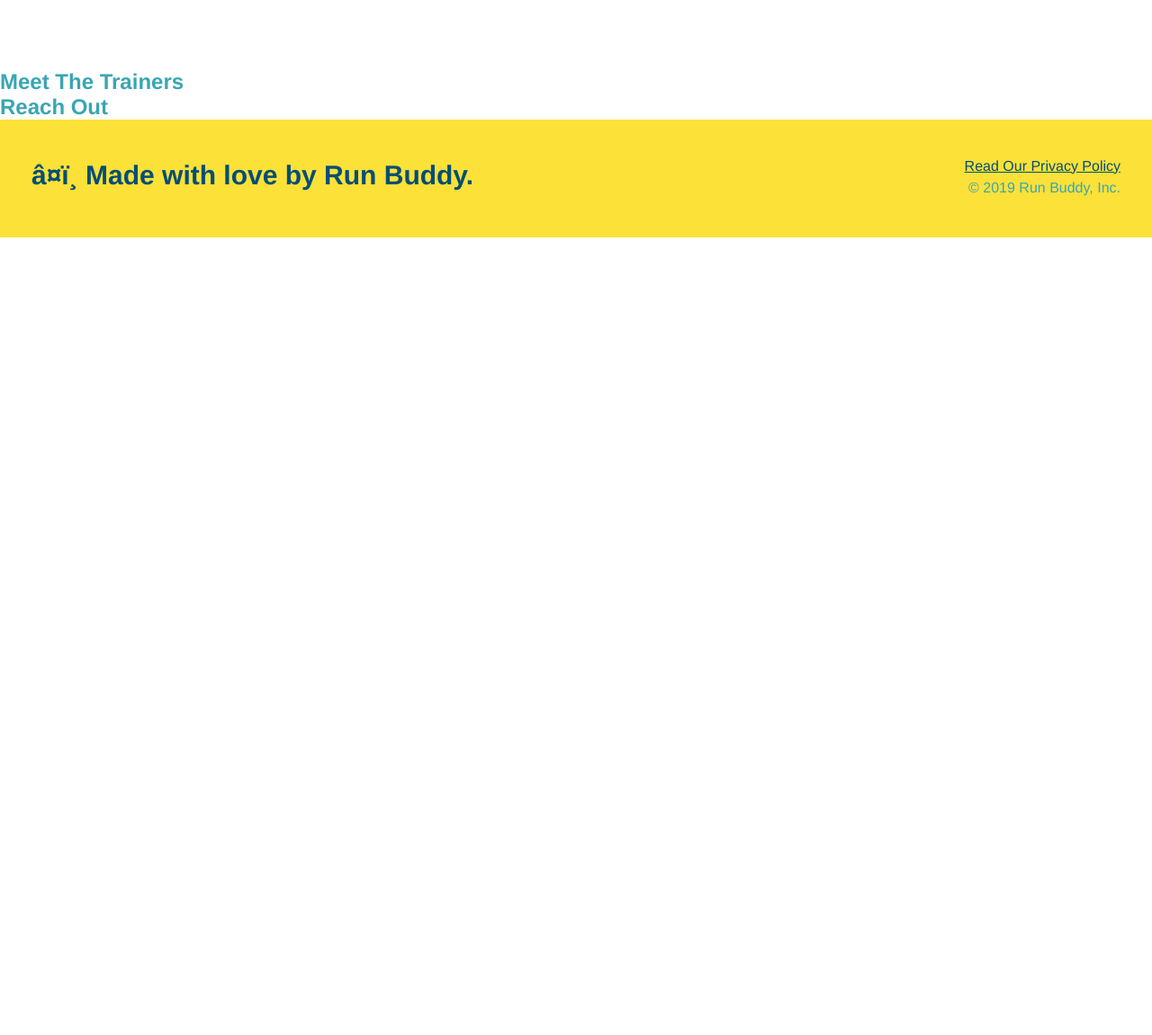
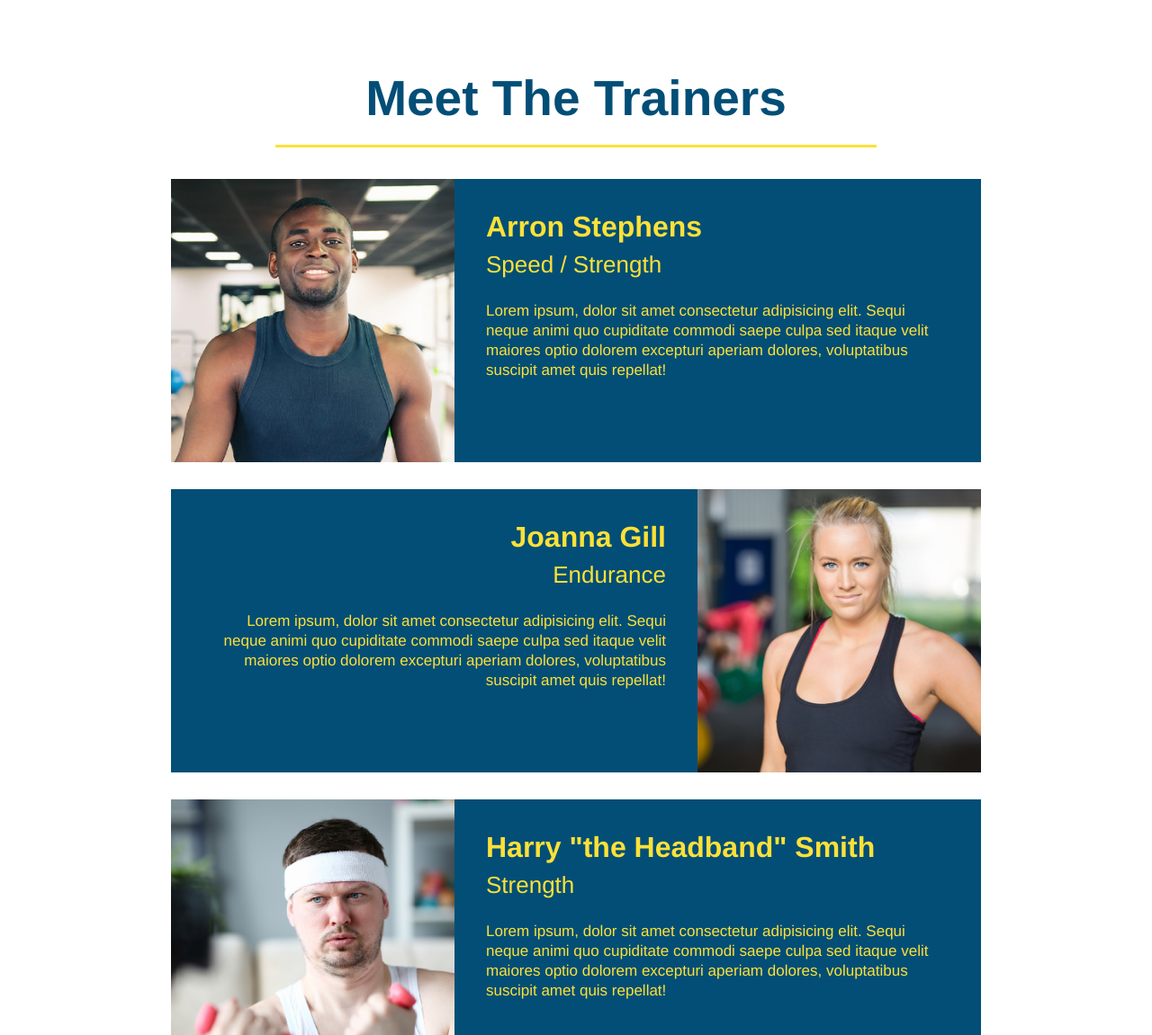
Before and after one commit to munozgit85/run-buddy, a plain HTML site: page index.html in a window 1280 px wide. Shown: the part 2480-3631 px from the top of the page at 90% size. Before the commit the page ends 2744 px from the top, so only its background shows below. Drawn offline with Linux system fonts and the light colour scheme; files whose address does not match are found by name.

Commit message:
meet the trainers section

```diff
--- a/assets/css/style.css
+++ b/assets/css/style.css
@@ -141,9 +141,11 @@ footer a {
   display: inline-block;
   border-bottom: 3px solid;
 }
+
 .primary-border {
   border-color: #fce138;
 }
+
 .secondary-border {
   border-color: #39a6b2;
 }
@@ -169,3 +171,46 @@ footer a {
 .steps span {
   font-size: 38px;
 }
+.trainers {
+  text-align: center;
+}
+.trainer {
+  width: 900px;
+  margin: 0 auto 30px auto;
+  background: #024e76;
+  color: #fce138;
+  overflow: auto
+}
+.trainer img {
+  width: 35%;
+  float: left;
+}
+
+.trainer-bio {
+  padding: 35px;
+  float: left;
+  width: 65%;
+}
+.text-left {
+  text-align: left;
+}
+
+.text-right {
+  text-align: right;
+}
+
+.trainer-bio h3 {
+  font-size: 32px;
+  margin-bottom: 8px;
+}
+
+.trainer-bio h4 {
+  font-weight: lighter;
+  font-size: 26px;
+  margin-bottom: 25px;
+}
+
+.trainer-bio p {
+  font-size: 17px;
+  line-height: 1.3;
+}
--- a/index.html
+++ b/index.html
@@ -123,8 +123,48 @@
 
 <!-- "meet the trainers" section -->
 
-<section>
-    <h2>Meet The Trainers</h2>
+<section id="your-trainers" class="trainers">
+  <h2 class="section-title primary-border"> Meet The Trainers</h2>
+
+    <article class="trainer">
+      <img src="./assets/images/trainer-1.jpg" alt="Arron Stephens in his workout clothes, ready to pump iron" />
+      <div class="trainer-bio text-left">
+        <h3>Arron Stephens</h3>
+        <h4>Speed / Strength</h4>
+        <p>
+          Lorem ipsum, dolor sit amet consectetur adipisicing elit. Sequi neque animi quo cupiditate commodi saepe culpa sed
+          itaque velit maiores optio dolorem excepturi aperiam dolores, voluptatibus suscipit amet quis repellat!
+        </p>
+      </div>
+    </article>
+
+    <!-- second trainer bio -->
+<article class="trainer">
+  <div class="trainer-bio text-right">
+    <h3>Joanna Gill</h3>
+    <h4>Endurance</h4>
+    <p>
+      Lorem ipsum, dolor sit amet consectetur adipisicing elit. Sequi neque animi quo cupiditate commodi saepe culpa sed
+      itaque velit maiores optio dolorem excepturi aperiam dolores, voluptatibus suscipit amet quis repellat!
+    </p>
+  </div>
+  <img src="./assets/images/trainer-2.jpg" alt="Joanna Gill cooling off after a workout" />
+</article>
+
+
+<!-- third trainer bio -->
+<article class="trainer">
+  <img src="./assets/images/trainer-3.jpg" alt="Harry Smith wearing a headband and lifting comically small pink weights" />
+  <div class="trainer-bio text-left">
+    <h3>Harry "the Headband" Smith</h3>
+    <h4>Strength</h4>
+    <p>
+      Lorem ipsum, dolor sit amet consectetur adipisicing elit. Sequi neque animi quo cupiditate commodi saepe culpa sed
+      itaque velit maiores optio dolorem excepturi aperiam dolores, voluptatibus suscipit amet quis repellat!
+    </p>
+  </div>
+</article>
+
 </section>
 
 <!-- "reach out" section -->
```
Also changed, not shown: assets/images/01-05-trainers/trainer-1.jpg (added), assets/images/01-05-trainers/trainer-2.jpg (added), assets/images/01-05-trainers/trainer-3.jpg (added), assets/images/trainer-1.jpg (added), assets/images/trainer-2.jpg (added), assets/images/trainer-3.jpg (added).
